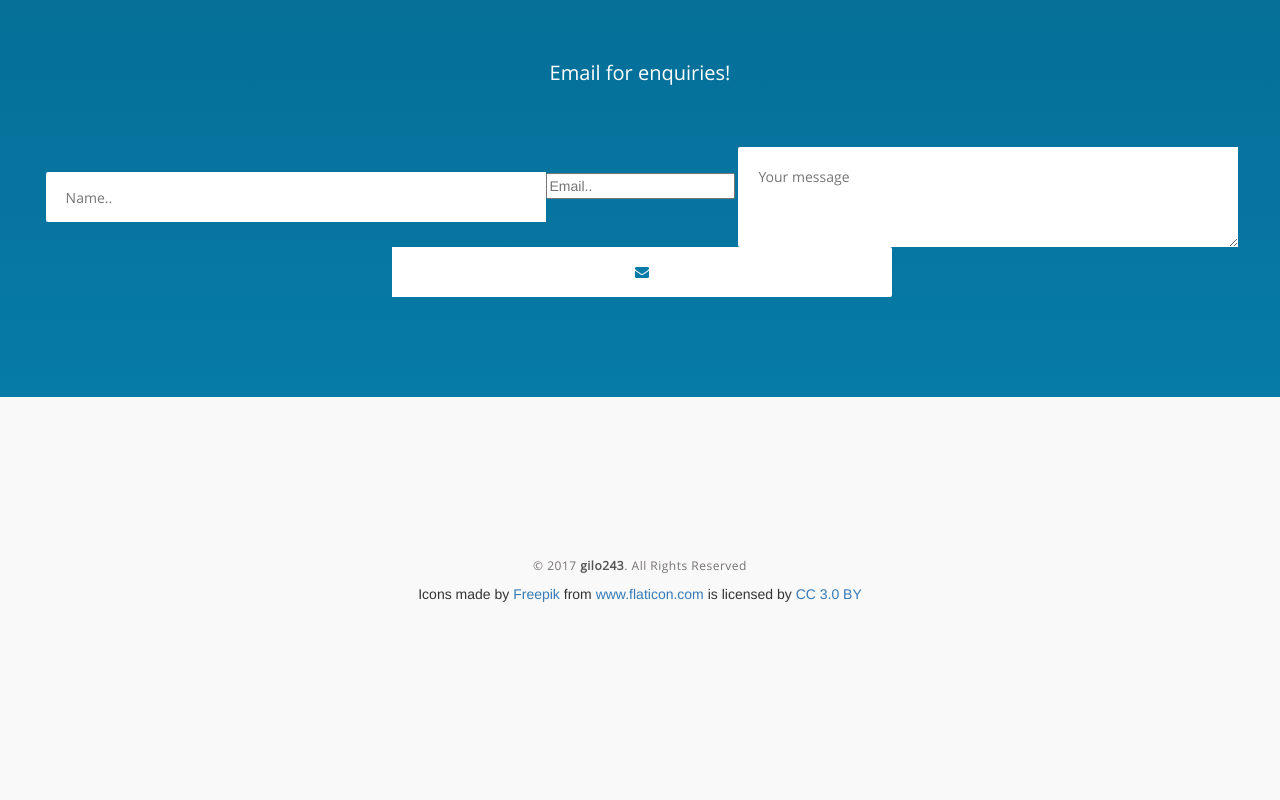
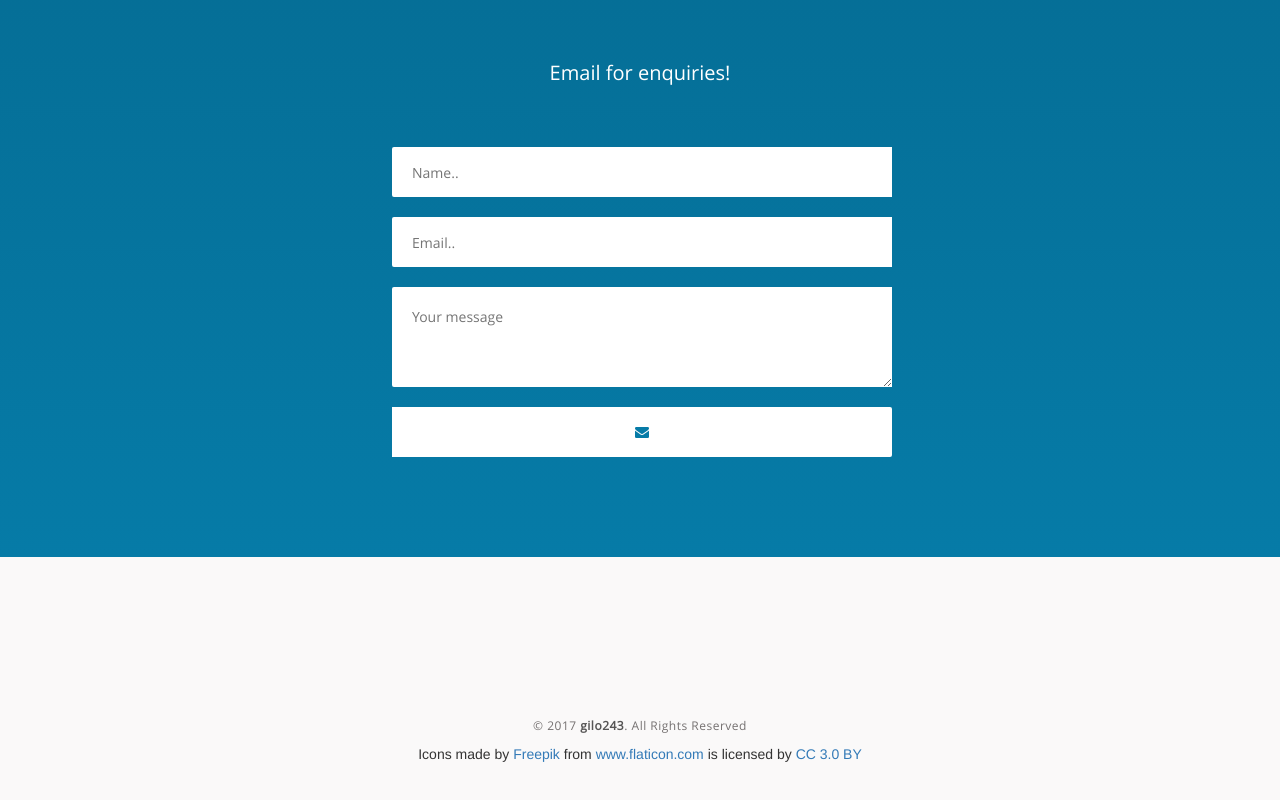
Before and after one commit to Gilo243/silly_jilly, a plain HTML site: page index.html in a window 1280 px wide. Shown: the part 2849-3649 px from the top of the page. Before the commit the page ends 3553 px from the top, so only its background shows below. Drawn offline with Linux system fonts and the light colour scheme.

Commit message:
fixing error

```diff
--- a/index.html
+++ b/index.html
@@ -270,11 +270,11 @@
 	<section class="sub_box" id= "contact">
 		<p class="cta_text animated wow fadeInDown">Email for enquiries!</p>
         <form id="contactform" method="POST">
-            <input type="text" id="mc-email" name="name" placeholder="Name..">
-            <input type="email" name="_replyto" placeholder="Email..">
+            <input type="text" id="mc-email" name="name" placeholder="Name.."><br />
+            <input type="email" id="mc-email" name="_replyto" placeholder="Email.."><br />
             <input type="hidden" name="_subject" value="Website contact" />
-            <textarea name="message" id="mc-email" placeholder="Your message"></textarea>
-            <input type="text" name="_gotcha" style="display:none" />
+            <textarea name="message" id="mc-email" placeholder="Your message"></textarea><br />
+            <input type="text" name="_gotcha" style="display:none" /><br />
             <button type="submit" form="contactform" id="mc_submit">
                 <i class="fa fa-envelope envelope_colour"></i>
             </button>
```
